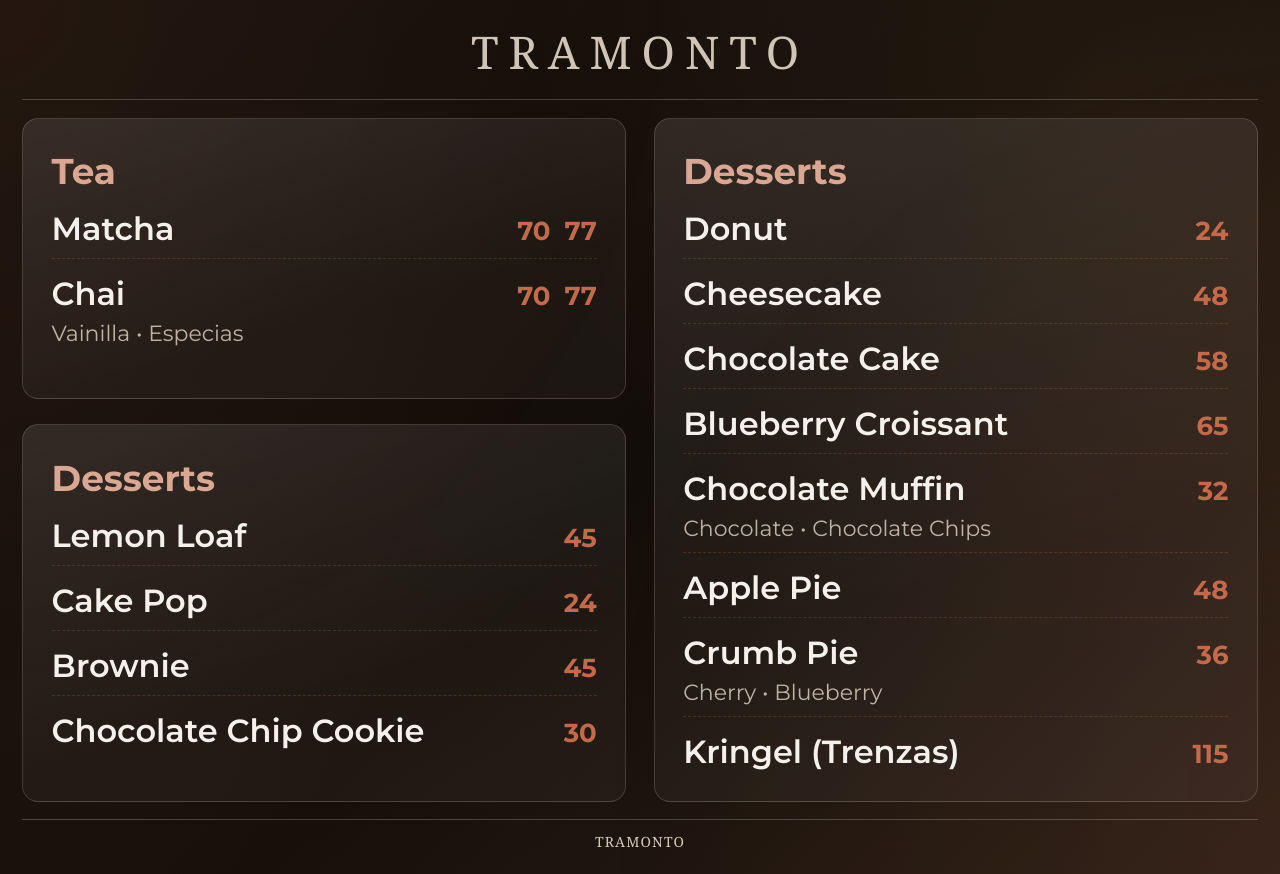
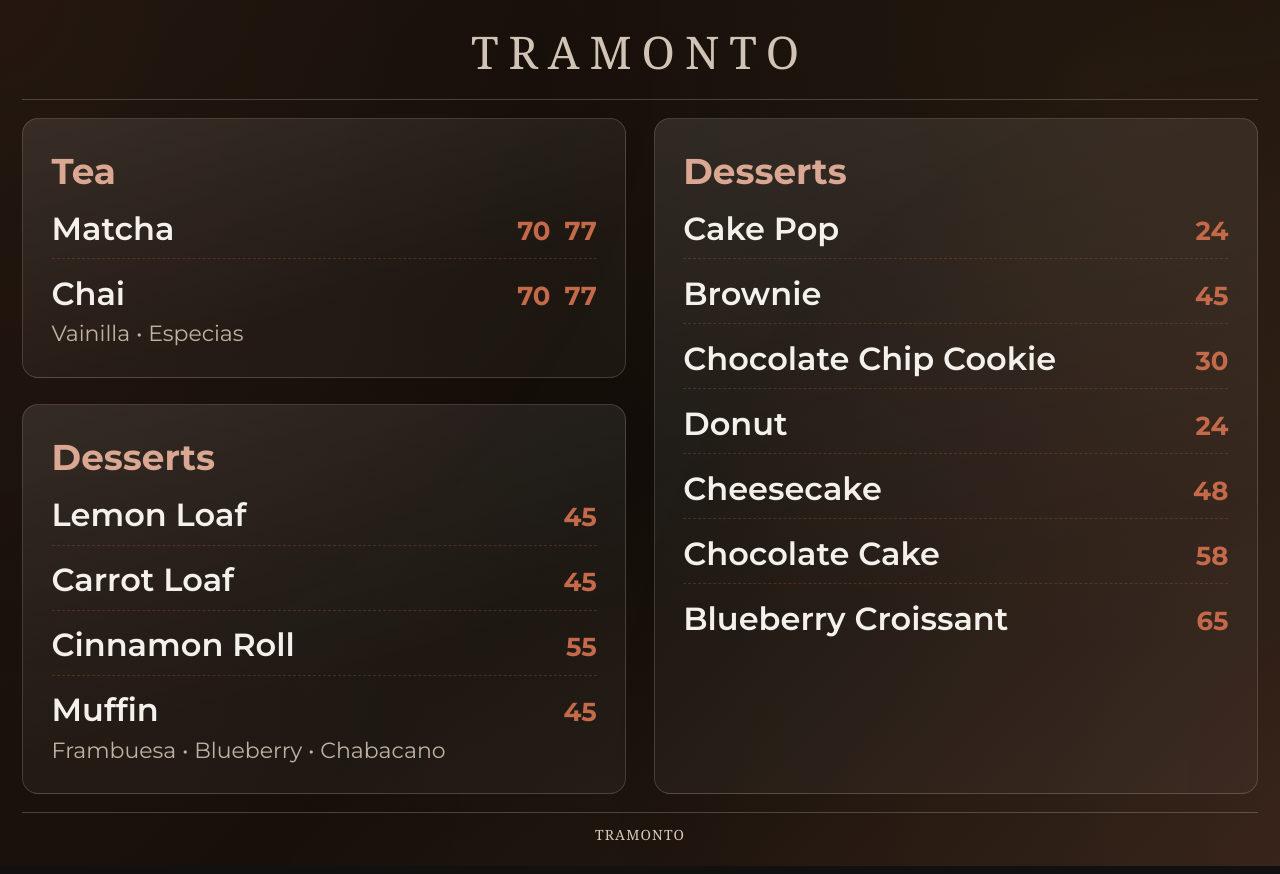
Before and after one commit to FelipeHFjs/tramonto-menu, a React (Vite) app: page /screen-3 in a window 1280 px wide. Built offline with nearby package versions, Linux system fonts and the light colour scheme; a web font is replaced by a local one.

Commit message:
dessert update

```diff
--- a/src/components/MainScreen.tsx
+++ b/src/components/MainScreen.tsx
@@ -71,7 +71,6 @@ export default function MainScreen({
                 className="all-menu-section all-menu-notes"
                 aria-label="Coffee extras and flavors"
               >
-                <h2>Coffee Notes</h2>
                 {coffeeFlavorNote.map((note) => (
                   <section key={note.name} className="all-menu-note-block">
                     <h3>{note.name}</h3>
--- a/src/data/desserts.ts
+++ b/src/data/desserts.ts
@@ -4,6 +4,19 @@ export const desserts: MenuItem[] = [
   {
     name: "Lemon Loaf",
     small: "45",
+  },
+  {
+    name: "Carrot Loaf",
+    small: "45",
+  },
+  {
+    name: "Cinnamon Roll",
+    small: "55",
+  },
+  {
+    name: "Muffin",
+    small: "45",
+    details: "Frambuesa  •  Blueberry  •  Chabacano",
   },
   {
     name: "Cake Pop",
@@ -33,26 +46,4 @@ export const desserts: MenuItem[] = [
     name: "Blueberry Croissant",
     small: "65",
   },
-  {
-    name: "Chocolate Muffin",
-    small: "32",
-    details: "Chocolate • Chocolate Chips",
-  },
-  // {
-  //   name: "Lemon Raspberry Muffin",
-  //   small: "32",
-  // },
-  {
-    name: "Apple Pie",
-    small: "48",
-  },
-  {
-    name: "Crumb Pie",
-    small: "36",
-    details: "Cherry • Blueberry",
-  },
-  {
-    name: "Kringel (Trenzas)",
-    small: "115",
-  },
 ];
```
